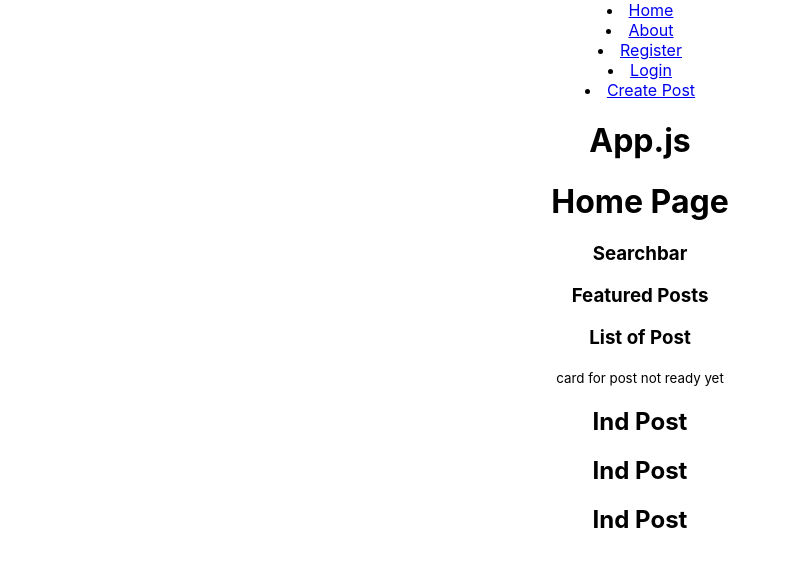
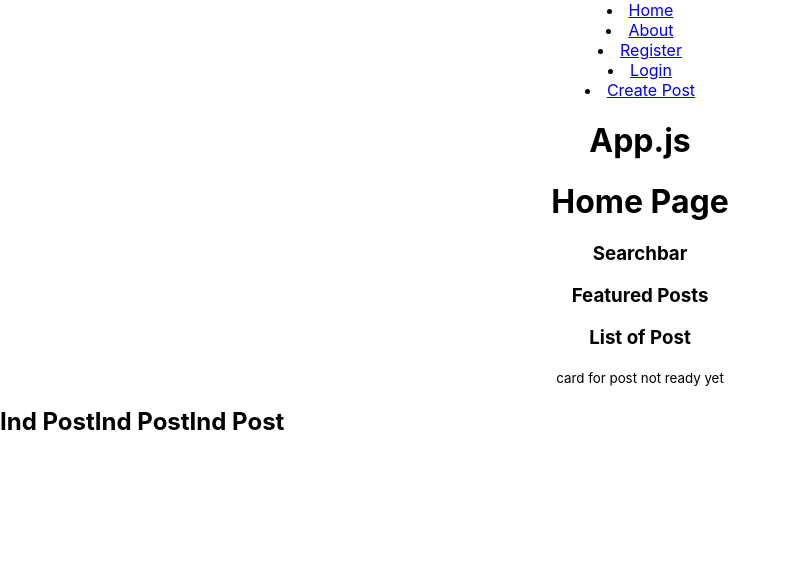
Before and after one commit to winny1212/client-frontend, a React (Create React App) app: page / in a window 1280 px wide. Shown: the top 566 px of the page, without its empty margins (0-790 px from the left). Built offline with nearby package versions, Linux system fonts and the light colour scheme.

Commit message:
WIP posts and post with mui

```diff
--- a/src/components/posts/Posts.js
+++ b/src/components/posts/Posts.js
@@ -1,6 +1,9 @@
 import React from 'react';
 import Post from './post/Post';
+// import { fetchAllPosts } from '../../api';
 // import { CircularProgress } from '@mui/material';
+import Grid from '@mui/material/Grid';
+import Paper from '@mui/material/Paper';
 
 function Posts() {
   return (
@@ -8,9 +11,17 @@ function Posts() {
       <h3>List of Post</h3>
       {/* Will map the posts later once the card is ready */}
       <small>card for post not ready yet</small>
-      <Post />
-      <Post />
-      <Post />
+      <Grid container>
+        <Grid item>
+          <Post />
+        </Grid>
+        <Grid item>
+          <Post />
+        </Grid>
+        <Grid item>
+          <Post />
+        </Grid>
+      </Grid>
     </div>
   );
 }
--- a/src/components/posts/post/Post.js
+++ b/src/components/posts/post/Post.js
@@ -1,4 +1,3 @@
-// For individual post
 import React from 'react';
 
 function Post() {
```
